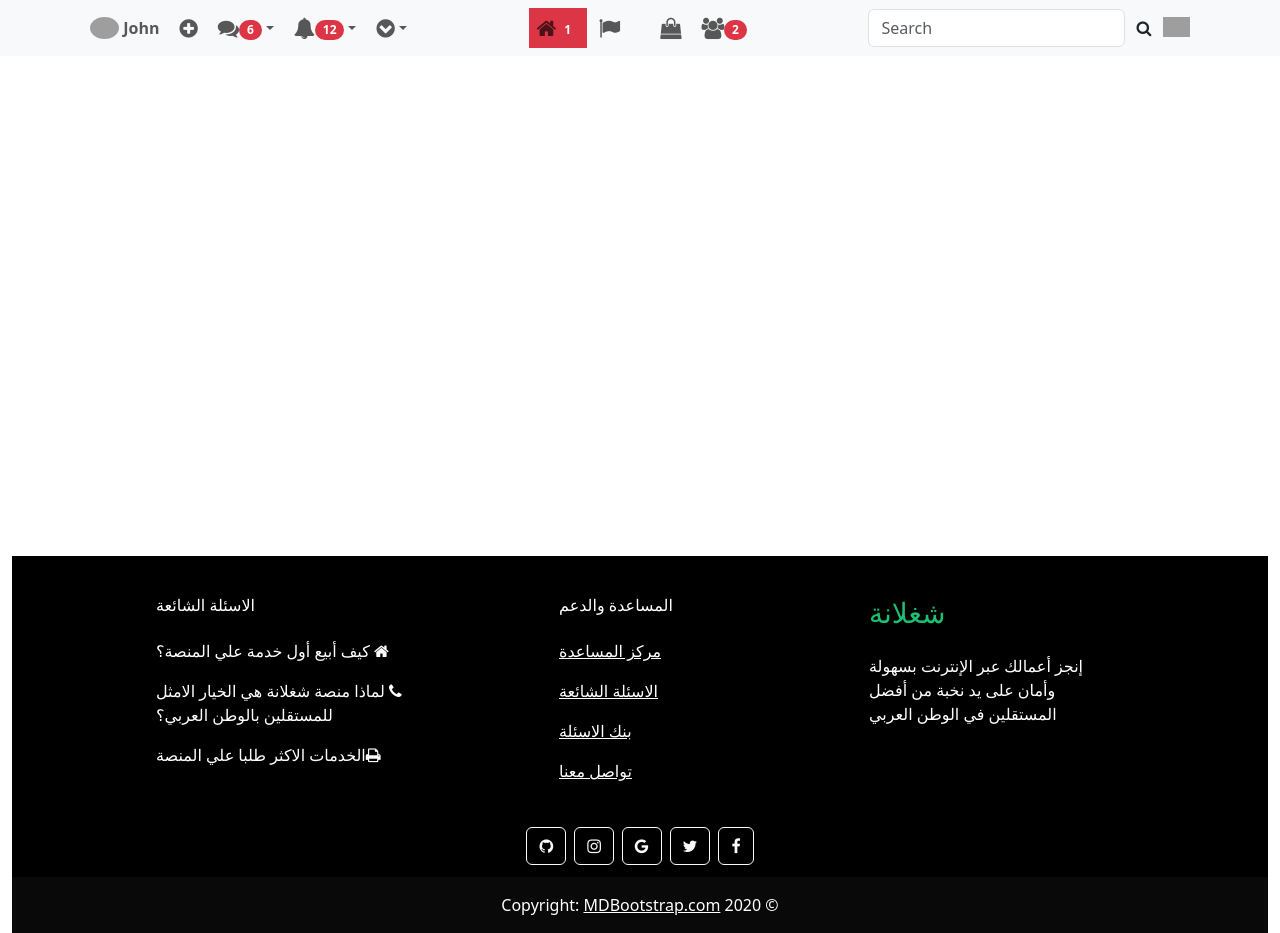
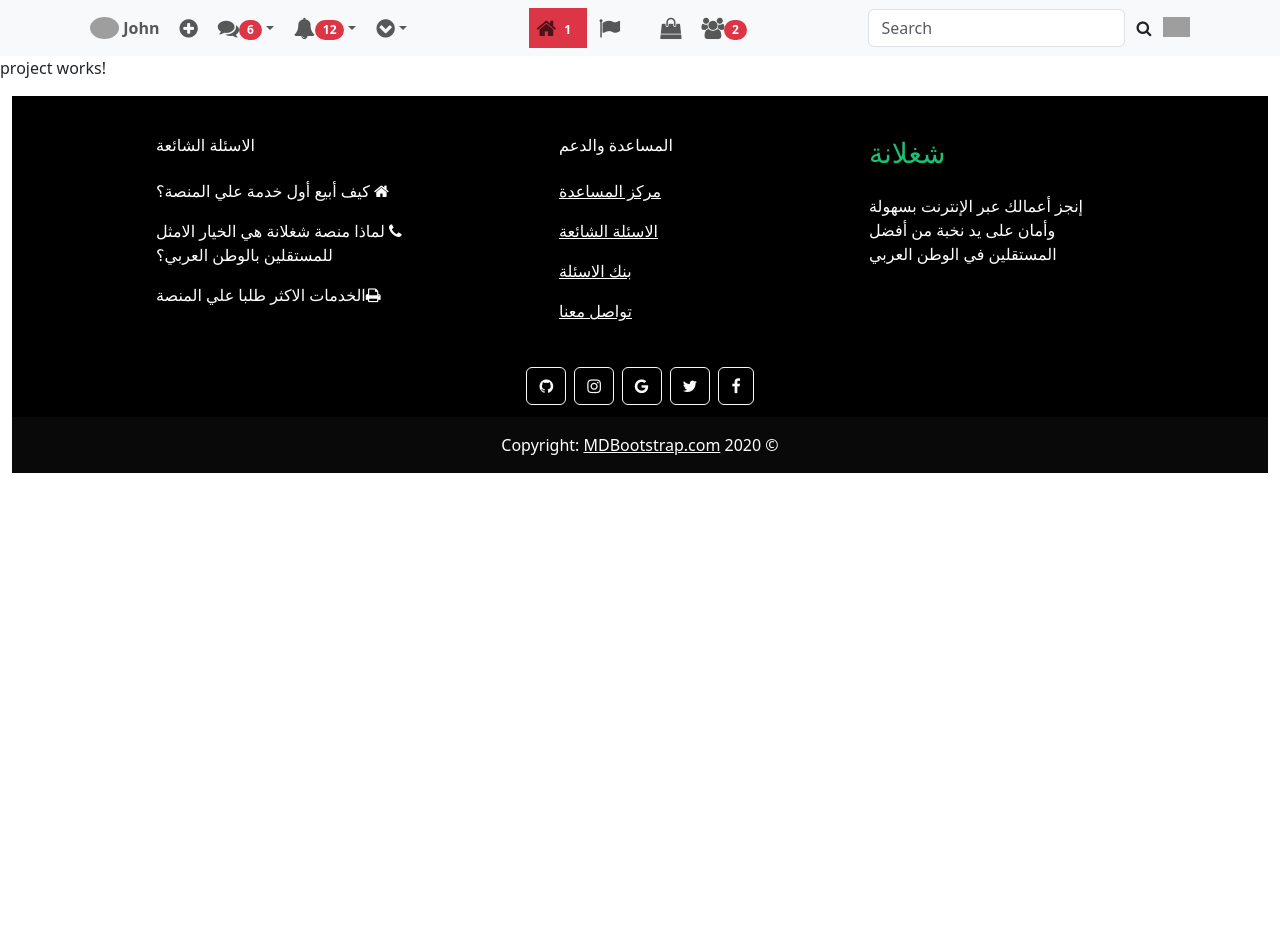
Before and after one commit to SeifMohmmed/Shoghlana-Angular, an Angular app: page /project in a window 1280 px wide. After the commit the page ends 800 px from the top, so only its background shows below. Built offline with nearby package versions, Linux system fonts and the light colour scheme; grey boxes are pictures that could not be loaded; a web font is replaced by a local one.

Commit message:
Add Project Module

```diff
--- a/src/app/app-routing.module.ts
+++ b/src/app/app-routing.module.ts
@@ -28,6 +28,12 @@ const routes: Routes = [
     loadChildren: () => import('./job/job.module').then((m) => m.JobModule),
   },
 
+  {
+    path: 'project',
+    loadChildren: () =>
+      import('./project/project.module').then((m) => m.ProjectModule),
+  },
+
   { path: '**', component: NotFoundComponent },
 ];
 
--- /dev/null
+++ b/src/app/project/project/project.component.html
@@ -0,0 +1 @@
+<p>project works!</p>
```
Also changed, not shown: src/app/project/project-routing.module.ts (added, +16 -0 lines), src/app/project/project.module.ts (added, +17 -0 lines), src/app/project/project/project.component.ts (added, +10 -0 lines), src/app/project/project/project.component.scss (added).
